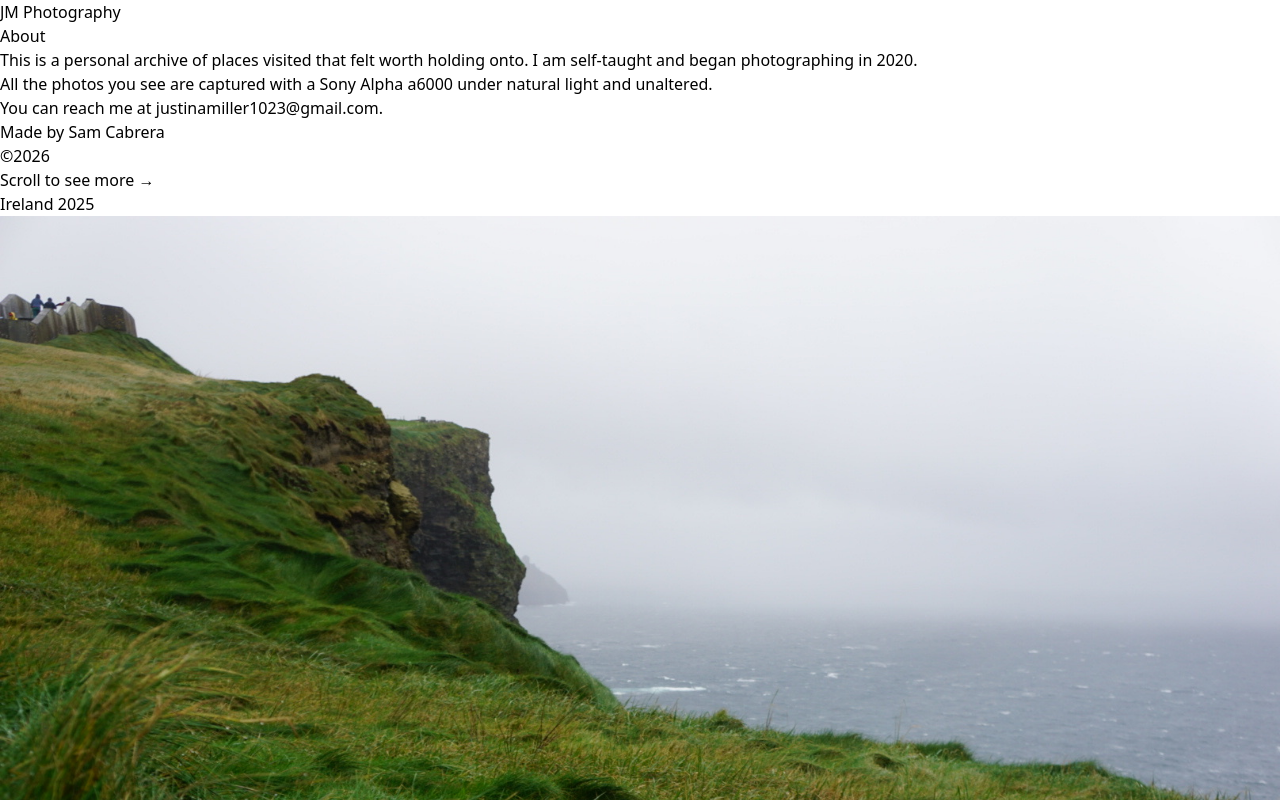
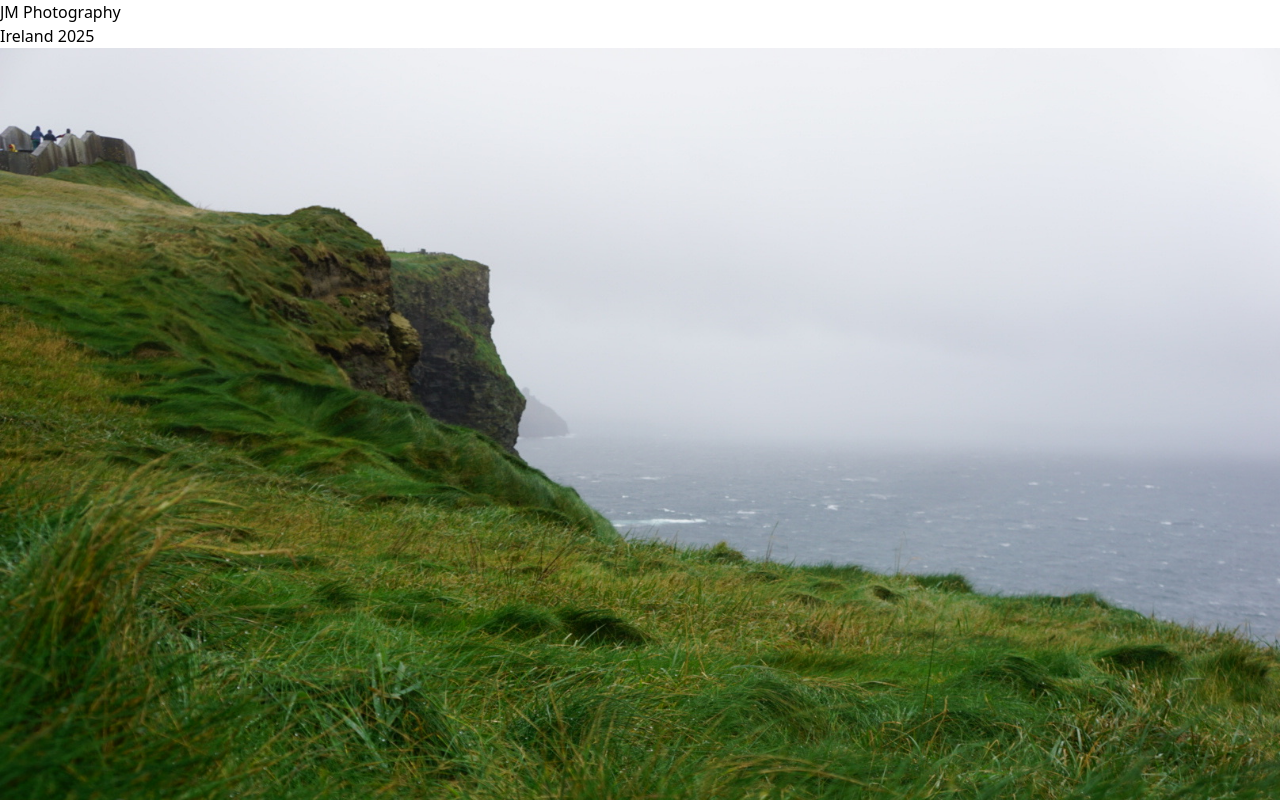
Before and after one commit to samanthacabrera/photofolio, a React (Vite) app: page / in a window 1280 px wide. Shown: the top 800 px of the page. Built offline with nearby package versions, Linux system fonts and the light colour scheme.

Commit message:
refactor layout, update gallery photo dimensions

```diff
--- a/src/App.jsx
+++ b/src/App.jsx
@@ -5,16 +5,11 @@ import Footer from "./Footer";
 
 function App() {
   return (
-    <div className="flex h-screen overflow-x-auto no-scrollbar">
-      <div className="flex-shrink-0 w-[75vw] flex flex-col justify-between sticky top-0 left-0 h-screen z-20 p-2">
+    <div className="flex flex-col min-h-screen min-w-screen no-scrollbar">
         <Header />
+        <Gallery />
         <About />
         <Footer />
-      </div>
-
-      <div className="flex-1 flex items-center">
-        <Gallery />
-      </div>
     </div>
   );
 }
--- a/src/Gallery.jsx
+++ b/src/Gallery.jsx
@@ -21,13 +21,8 @@ function Gallery() {
   const sortedGroups = Object.values(groupedPhotos).sort((a, b) => b.year - a.year);
 
   return (
-    <div className="flex items-center w-full h-[80vh] -translate-x-[35vw] overflow-x-auto no-scrollbar">
-      <div className="flex-shrink-0 w-[20vw] h-full flex items-center justify-center p-4">
-        <p className="text-center text-sm md:text-base font-light text-gray-700 uppercase tracking-wide">
-          Scroll to see more →
-        </p>
-      </div>
-      <div className="flex gap-16 items-start px-4">
+    <div className="flex items-center w-full h-[80vh] justify-start overflow-x-auto no-scrollbar">
+      <div className="flex gap-16 items-start px-1 min-w-max">
         {sortedGroups.map((group) => (
           <div
             key={`${group.location}-${group.year}`}
@@ -43,18 +38,15 @@ function Gallery() {
                 return (
                   <div
                     key={photo.id}
-                    className="cursor-pointer flex-shrink-0 relative w-[60vw] md:w-[35vw] transform transition-transform duration-500 hover:scale-105"
+                    className="cursor-pointer flex-shrink-0 relative"
                   >
                     <img
                       src={photo.src}
                       alt={photo.desc}
-                      className="w-full h-full object-cover rounded-sm shadow"
+                      className="w-[70vw] h-[70vh] object-cover rounded-sm shadow"
                       onClick={() => handleClick(photo.id)}
                     />
                     <div
-                      className={`absolute bottom-4 left-4 right-4 bg-white/80 rounded-sm p-2 text-sm transition-all duration-300 ${
-                        isActive ? "max-h-32 opacity-100" : "max-h-0 opacity-0 overflow-hidden"
-                      }`}
                     >
                       📍 {photo.desc}
                     </div>
--- a/src/Header.jsx
+++ b/src/Header.jsx
@@ -1,7 +1,7 @@
 function Header() {
   return (
-    <header className="w-full py-4">
-      <h1 className="text-5xl font-light">
+    <header className="sticky w-full p-4">
+      <h1 className="text-5xl text-center font-light">
         JM <span className="text-xl uppercase tracking-[0.3em]">Photography</span>
       </h1>
     </header>
```
